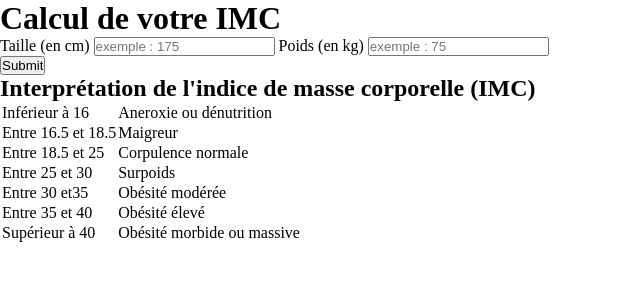
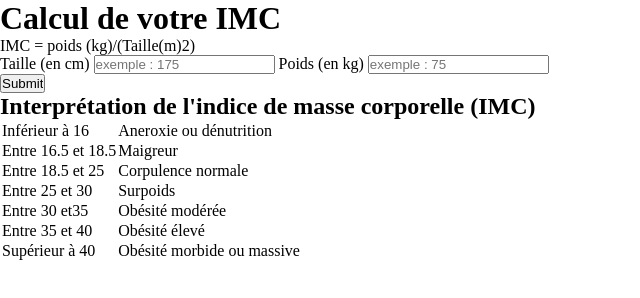
Before and after one commit to ericchowconcept/IMC-calculator, a plain HTML site: page index.html in a window 1280 px wide. Shown: the whole page, without its empty margins (0-640 px from the left). Drawn offline with Linux system fonts and the light colour scheme.

Commit message:
update css

```diff
--- a/index.html
+++ b/index.html
@@ -11,6 +11,7 @@
 <body>
     <div class="calculator">
         <h1>Calcul de votre IMC</h1>
+        <p>IMC = poids (kg)/(Taille(m)2)</p>
         <div class="form">
             <form>
                 <label for="height">Taille (en cm)</label>
```
